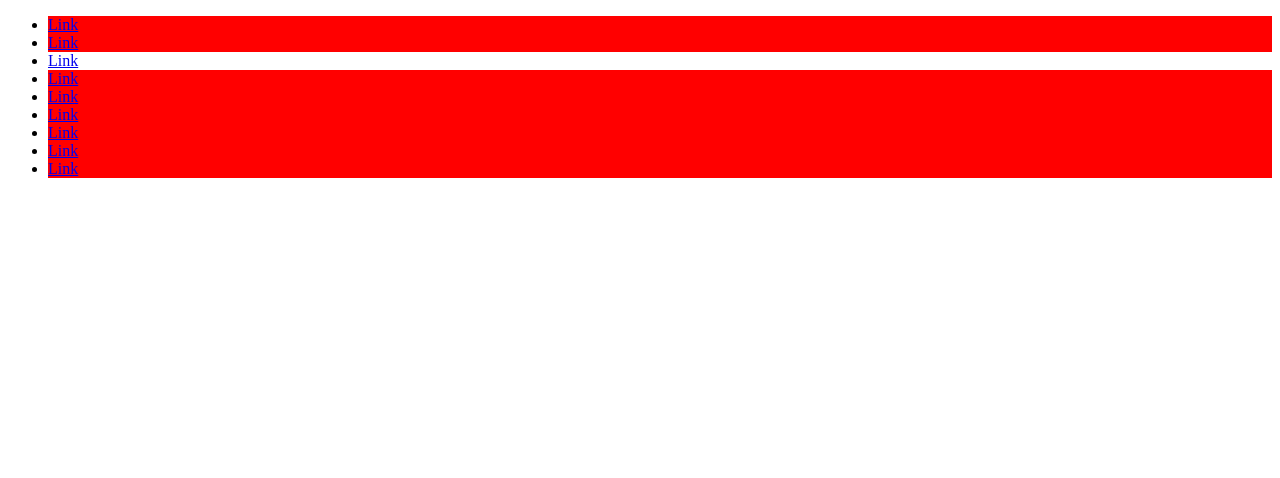
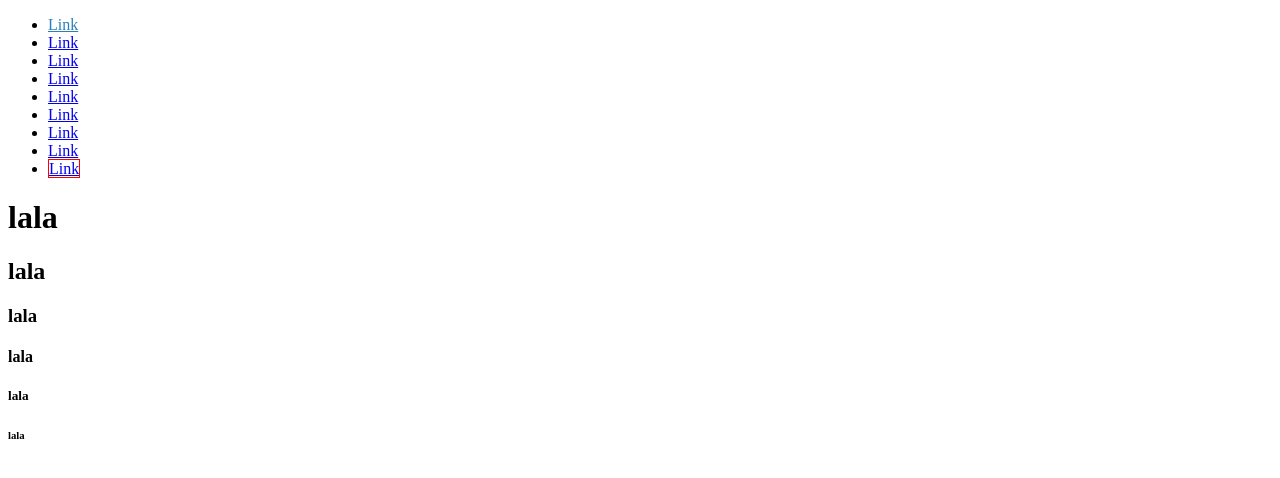
Before and after one commit to shing100/CSS-MASTER, a website built with Parcel: page Parcel/index.html in a window 1280 px wide. Built offline with nearby package versions, Linux system fonts and the light colour scheme; some packages are replaced by stand-ins of ours.

Commit message:
CSS Variables

```diff
--- a/Parcel/index.html
+++ b/Parcel/index.html
@@ -21,5 +21,13 @@
             <li><a href="#" target="_blank">Link</a></li>
         </ul>
     </nav>
+    <!-- h$*6>{lala} -->
+
+     <h1>lala</h1>
+     <h2>lala</h2>
+     <h3>lala</h3>
+     <h4>lala</h4>
+     <h5>lala</h5>
+     <h6>lala</h6>
 </body>
 </html>
--- a/Parcel/styles.css
+++ b/Parcel/styles.css
@@ -1,7 +1,27 @@
-li:matches(:nth-child(even), .target){
+/* li:matches(:nth-child(even), .target){
     background-color: gray;
 }
 
 li:not(.target) {
     background-color: red;
+} */
+
+:root {
+    --awesomeColor: #2980b9;
+    --awesomeBorder: 1px solid red;
 }
+
+li:first-child a {
+    color: var(--awesomeColor);
+}
+
+li:last-child a {
+    border: var(--awesomeBorder);
+}
+
+
+@custom-selector :--headers h1, h2, h3, h4, h5, h6;
+
+:--headers {
+    color: blueviolet;
+}
```
Also changed, not shown: README.md.
